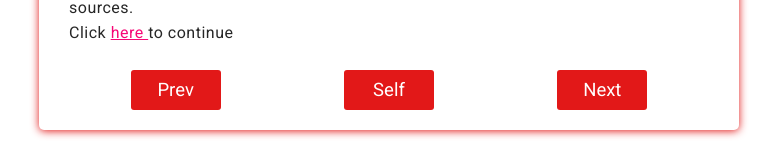
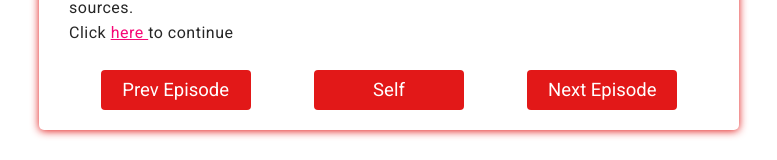
Before and after one commit to satish1550/Tv_Shows, a React (Create React App) app: page /card/1 in a window 1280 px wide. Shown: the part 535-695 px from the top of the page, without its empty margins (251-1028 px from the left). Built offline with nearby package versions, Linux system fonts and the light colour scheme; no server answers.

Commit message:
buttons added

```diff
--- a/src/components/show/Show.jsx
+++ b/src/components/show/Show.jsx
@@ -147,15 +147,15 @@ function Show() {
                 <div className="button red">
 
                   <Link to={`/card/${prevShow.id}`}>
-                    <button className="home">Prev</button>
+                    <button className="home1">Prev Episode</button>
                   </Link>
 
                   <Link to={`${show.id}`} >
-                    <button className="home">Self</button>
+                    <button className="home1">Self</button>
                   </Link>
 
                   <Link to={`/card/${nextShow.id}`} >
-                    <button className="home">Next</button>
+                    <button className="home1">Next Episode</button>
                   </Link>
                 </div>
               </div>
--- a/src/components/show/show.css
+++ b/src/components/show/show.css
@@ -84,20 +84,19 @@
     margin-bottom: 10px;
 }
 
-.read {
+.home1 {
     background: #E21818;
     color: white;
     border: 0;
     font-size: 18.5px;
     cursor: pointer;
-    border-radius: 3px;
-    /* border: 2px solid blue; */
+    border-radius: 4px;
     height: 40px;
     width: 150px;
     margin: auto;
 }
 
-.read:hover,
+.home1:hover,
 .home:hover {
     background-color: white;
     color: #E21818;
@@ -166,7 +165,7 @@
         z-index: 1;
     }
 
-    .read {
+    .home1 {
         font-size: 16px;
         height: 30px;
         width: 130px;
```
